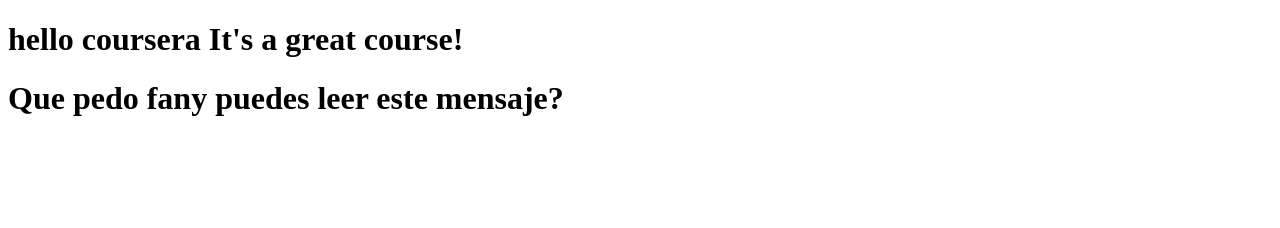
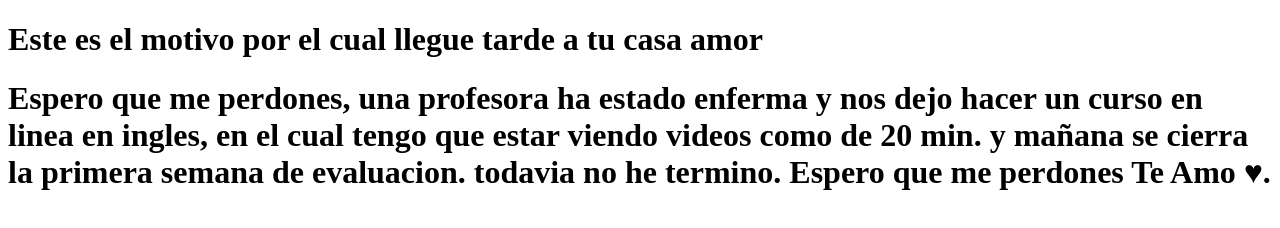
Before and after one commit to alex-el11/coursera-test, a plain HTML site: page site/index.html in a window 1280 px wide. Drawn offline with Linux system fonts and the light colour scheme.

Commit message:
Disculpa a Lulu

```diff
--- a/site/index.html
+++ b/site/index.html
@@ -4,7 +4,7 @@
 	<title>Hello Coursera</title>
 </head>
 <body>
-<h1>hello coursera It's a great course!</h1>
-<h1>Que pedo fany puedes leer este mensaje?</h1>
+<h1>Este es el motivo por el cual llegue tarde a tu casa amor</h1>
+<h1>Espero que me perdones, una profesora ha estado enferma y nos dejo hacer un curso en linea en ingles, en el cual tengo que estar viendo videos como de 20 min. y mañana se cierra la primera semana de evaluacion. todavia no he termino. Espero que me perdones Te Amo ♥.</h1>
 </body>
 </html>
```
